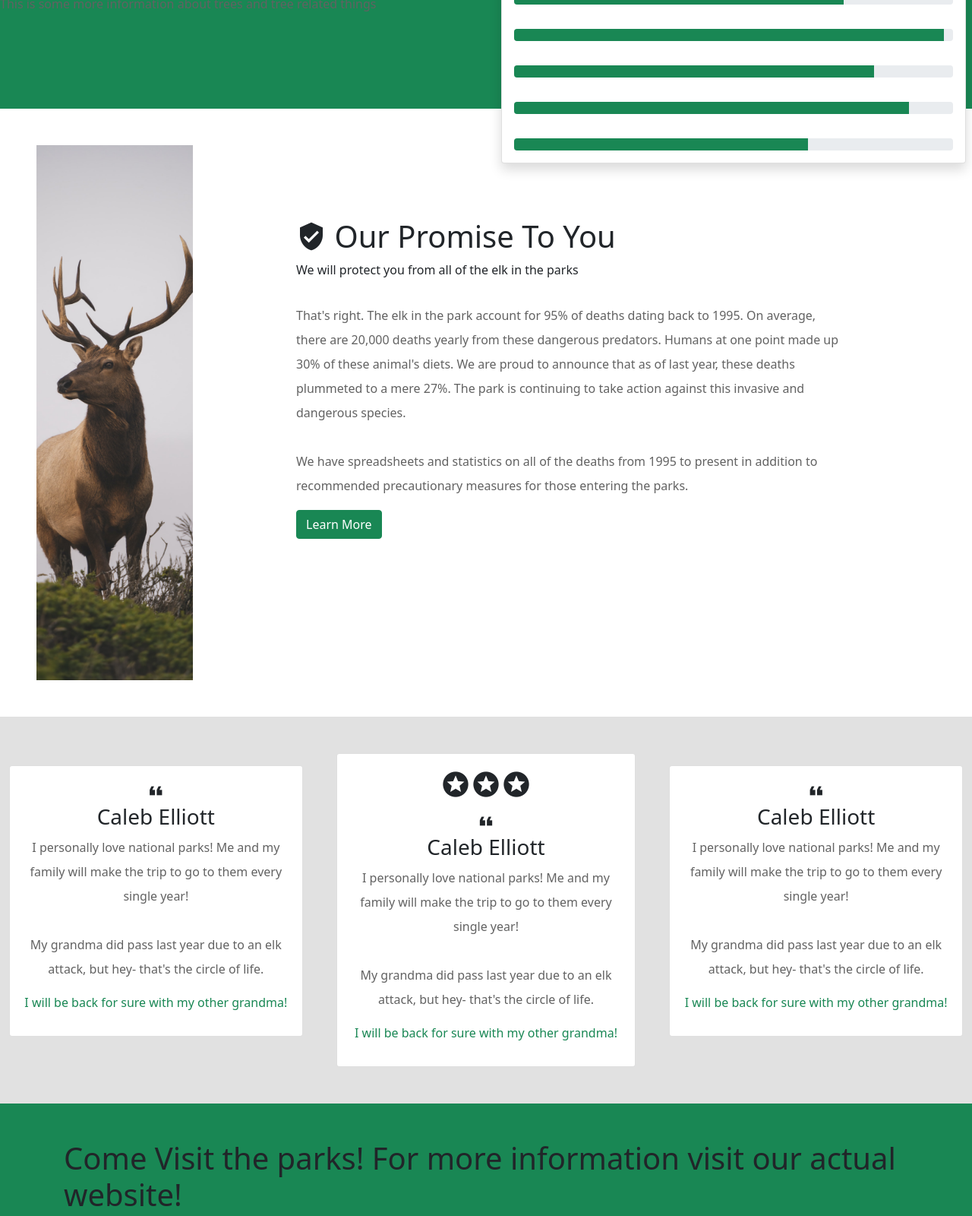
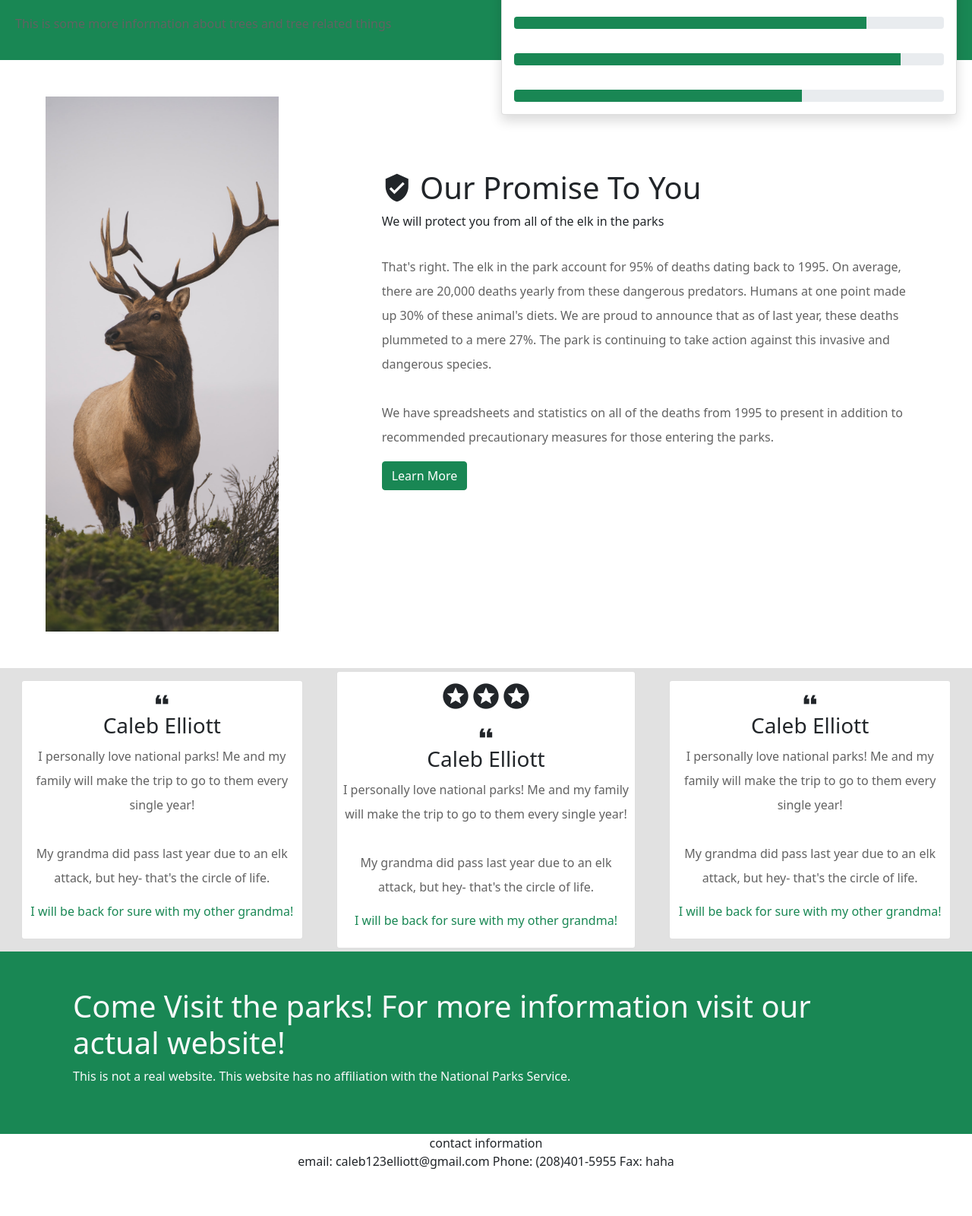
Before and after one commit to CALEBELLIOTT/capstone1-mock-website, a plain HTML site: page index.html in a window 1280 px wide. Shown: the part 779-2379 px from the top of the page at 76% size. After the commit the page ends 2335 px from the top, so only its background shows below. Drawn offline with nearby package versions, Linux system fonts and the light colour scheme.

Commit message:
friday work done

```diff
--- a/index.html
+++ b/index.html
@@ -13,15 +13,15 @@
 </head>
 
 <body>
-  <header class="container-flex">
-    <div class="row background-primary text-light">
+  <header class="container-fluid">
+    <div class="row background-primary text-light fixed-top">
       <div class="col-9 col-md-6 d-flex align-items-center">
         <img class="logo-img p-2" src="./Resources/logo.png" alt="">
         <h1>National Park Service</h1>
       </div>
     </div>
     <div class="row hero-row d-flex">
-      <div class="col-12 col-md-4 align-self-center">
+      <div class="col-12 col-md-5 align-self-center">
         <div class="card p-5 mt-3 ms-2 shadow">
           <h3>SEND US A MESSAGE</h3>
           <form action="" class="row g-3">
@@ -49,8 +49,7 @@
           </form>
         </div>
       </div>
-      <!-- TODO hide this when screen size is small -->
-      <div class="col-md-8 align-items-center d-none d-md-flex">
+      <div class="col-md-7 align-items-center d-none d-md-flex">
         <div class="p-5 border-left">
           <h2>The National Park Service</h2>
           <p class="body-text">Come explore America's natural treasures</p>
@@ -59,12 +58,12 @@
     </div>
   </header>
 
-  <main class="container-flex">
+  <main class="container-fluid">
     <!-- NOTE row with overflow card -->
     <div class="row background-primary text-light">
-      <div class="col-md-6 order-md-first order-2">
-        <h1>If you love trees, this is the place for you</h1>
-        <p class="body-text">This is some more information about trees and tree related things</p>
+      <div class="col-md-6 order-md-first order-2 d-flex flex-wrap align-items-center">
+        <h1 class="m-2">If you love trees, this is the place for you</h1>
+        <p class="body-text m-2">This is some more information about trees and tree related things</p>
       </div>
       <div class="col-md-6">
         <div class="card m-2 percentage-bar-card shadow">
@@ -93,7 +92,7 @@
     </div>
     <!-- NOTE image plus text row -->
     <div class="row d-flex">
-      <div class="col-md-3">
+      <div class="col-md-4">
         <img src="./Resources/Elk.jpg" class="elk-img img-fluid" alt="">
       </div>
       <div class="col-md-8">
@@ -114,8 +113,8 @@
     </div>
     <!-- NOTE reviewer row -->
     <div class="row background-lighter-grey">
-      <div class="col-md-4 p-3">
-        <div class="card p-3 mx-2 text-center mt-5 mb-5">
+      <div class="col-md-4 order-md-1">
+        <div class="card m-md-3 m-2 text-center p-1 p-md-2">
           <h3><i class="mdi mdi-format-quote-open"></i><br>Caleb Elliott</h3>
           <p class="body-text">I personally love national parks! Me and my family will make the trip to go to them
             every single year! <br><br> My grandma did pass last year due to an elk attack, but hey- that's the circle
@@ -124,8 +123,8 @@
           <p class="text-success">I will be back for sure with my other grandma!</p>
         </div>
       </div>
-      <div class="col-md-4">
-        <div class="card p-3 mx-2 text-center mt-5 mb-5">
+      <div class="col-md-4 order-first order-md-2">
+        <div class="card text-center m-md-1 m-2 p-1 p-md-2">
           <h1><i class="mdi mdi-star-circle"></i><i class="mdi mdi-star-circle"></i><i class="mdi mdi-star-circle"></i>
           </h1>
           <h3><i class="mdi mdi-format-quote-open"></i><br>Caleb Elliott</h3>
@@ -136,8 +135,8 @@
           <p class="text-success">I will be back for sure with my other grandma!</p>
         </div>
       </div>
-      <div class="col-md-4 p-3">
-        <div class="card p-3 mx-2 text-center mt-5 mb-5">
+      <div class="col-md-4 order-md-3">
+        <div class="card m-md-3 m-2 text-center p-1 p-md-2">
           <h3><i class="mdi mdi-format-quote-open"></i><br>Caleb Elliott</h3>
           <p class="body-text">I personally love national parks! Me and my family will make the trip to go to them
             every single year! <br><br> My grandma did pass last year due to an elk attack, but hey- that's the circle
@@ -147,24 +146,21 @@
         </div>
       </div>
     </div>
-    <div class="row">
-      <div class="col-12"></div>
-    </div>
-
   </main>
 
-  <footer class="container-flex">
+  <footer class="container-fluid">
     <div class="row bg-success d-flex">
-      <div class="col-12 align-self-center p-5">
-        <div class="mx-5">
+      <div class="col-12 align-self-center p-md-5 p-4">
+        <div class="mx-0 mx-md-5 text-light">
           <h1>Come Visit the parks! For more information visit our actual website!</h1>
-          <p>This is not a real website. This website has no affiliation with the National Parks Service. </p>
+          <p>This is not a real website. This website has no affiliation with the National Parks
+            Service. </p>
         </div>
       </div>
     </div>
     <div class="row d-flex justify-content-center align-items-center">
-      <div class="col-8 text-center">
-        <p>contact information-- |email: caleb123elliott@gmail.com| |Phone: (208)401-5955| |Fax: haha|</p>
+      <div class="col-12 text-center">
+        <p>contact information <br> email: caleb123elliott@gmail.com Phone: (208)401-5955 Fax: haha</p>
       </div>
     </div>
   </footer>
```
